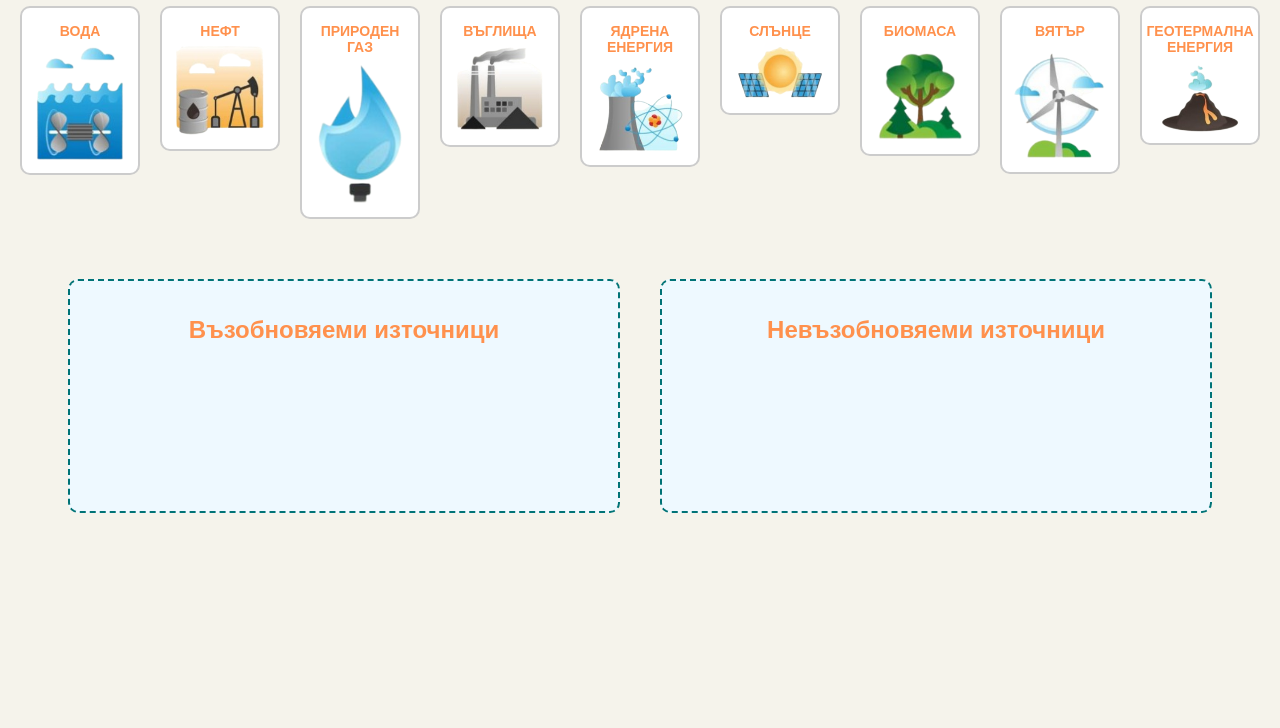
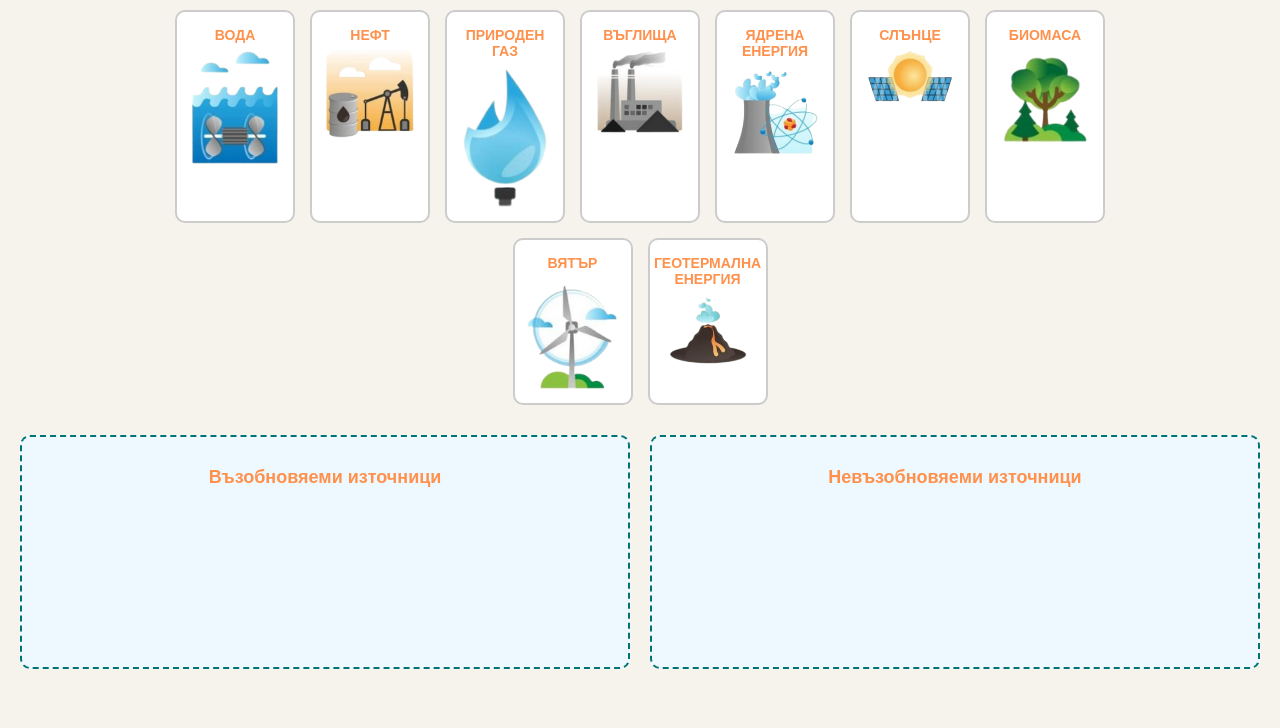
Before and after one commit to MartinByalov/PandaPres, a plain HTML site: page dragDrop.html in a window 1280 px wide. Shown: the part 72-800 px from the top of the page. Drawn offline with Linux system fonts and the light colour scheme.

Commit message:
Update dragStyles.css

```diff
--- a/dragStyles.css
+++ b/dragStyles.css
@@ -3,42 +3,49 @@ body {
     text-align: center;
     background: #f5f3eb;
     overflow-x: hidden;
+    margin: 0;
+    padding: 0;
 }
 
 h1 {
-    margin-top: 20px;
+    margin: 20px 0;
     color: #ff914d;
+    font-size: 28px;
 }
 
-/* Контейнер с всички draggable елементи */
+/* Контейнер с draggable елементи */
 .source-container {
-    margin: 20px auto;
     display: flex;
+    flex-wrap: wrap;
     justify-content: center;
-    flex-wrap: wrap;
-    gap: 20px;
+    gap: 15px;
+    padding: 10px 20px;
+    max-width: 1000px;
+    margin: 0 auto;
+    box-sizing: border-box;
 }
 
-/* Драгваем елемент с изображение и текст */
+/* Драгваем елемент */
 .item {
+    width: 120px;
     display: flex;
     flex-direction: column;
     align-items: center;
-    justify-content: flex-start;
     padding: 10px;
     border: 2px solid #ccc;
     border-radius: 10px;
     background-color: #fff;
-    max-width: 120px;
-    width: auto;
     box-sizing: border-box;
-    word-wrap: break-word;
     cursor: grab;
-    align-self: flex-start; /* ⬅️ За да няма изравняване по височина */
+    transition: transform 0.2s;
+}
+
+.item:hover {
+    transform: scale(1.03);
 }
 
 .item img {
-    max-width: 100%;
+    width: 100%;
     height: auto;
     display: block;
 }
@@ -51,37 +58,36 @@ h1 {
     color: #ff914d;
 }
 
-/* Контейнер за drop зони */
+/* Контейнери за drop зони */
 .dropzones {
     display: flex;
     justify-content: space-around;
     flex-wrap: wrap;
-    margin: 40px;
+    gap: 20px;
+    padding: 20px;
+    box-sizing: border-box;
 }
 
-/* Всяка drop зона */
 .dropzone {
-    flex: 1;
+    flex: 1 1 300px;
     min-height: 200px;
     border: 2px dashed #007376;
     border-radius: 10px;
-    margin: 20px;
     padding: 15px;
     background-color: #eef9ff;
-    transition: background-color 0.3s ease;
-
     display: flex;
     flex-direction: column;
     align-items: center;
+    transition: background-color 0.3s ease;
 }
 
 .dropzone h2 {
     margin-bottom: 15px;
-    text-align: center;
+    font-size: 18px;
     color: #ff914d;
 }
 
-/* Контейнер вътре в dropzone, в който се слагат елементите */
+/* Контейнер за картите в drop зона */
 .card-container {
     display: flex;
     flex-wrap: wrap;
@@ -90,6 +96,7 @@ h1 {
     width: 100%;
 }
 
+/* Модален прозорец */
 .modal {
     position: fixed;
     top: 0;
@@ -107,9 +114,9 @@ h1 {
     background-color: #fff;
     padding: 20px 30px;
     border-radius: 10px;
-    text-align: left;
     width: 370px;
     box-shadow: 0 0 15px rgba(0,0,0,0.3);
+    text-align: left;
     font-family: sans-serif;
 }
 
@@ -147,14 +154,14 @@ h1 {
     color: #d9534f;
 }
 
-  .source-container {
-    width: 100%;
-    padding: 0 10px;
-    box-sizing: border-box;
+/* Responsive дизайн за телефони и таблети */
+@media (max-width: 768px) {
+    h1 {
+        font-size: 22px;
     }
 
-@media (max-width: 768px) {
-    .source-container, .dropzones {
+    .source-container,
+    .dropzones {
         flex-direction: column;
         align-items: center;
     }
@@ -165,17 +172,8 @@ h1 {
     }
 
     .item {
-        max-width: 100px;
+        width: 100px;
         padding: 8px;
-    }
-
-    .modal-content {
-        width: 90%;
-        padding: 15px 20px;
-    }
-
-    h1 {
-        font-size: 22px;
     }
 
     .item p {
@@ -185,4 +183,9 @@ h1 {
     .dropzone h2 {
         font-size: 16px;
     }
+
+    .modal-content {
+        width: 90%;
+        padding: 15px 20px;
     }
+}
```
Lines whose indentation alone changed are shown as unchanged.
